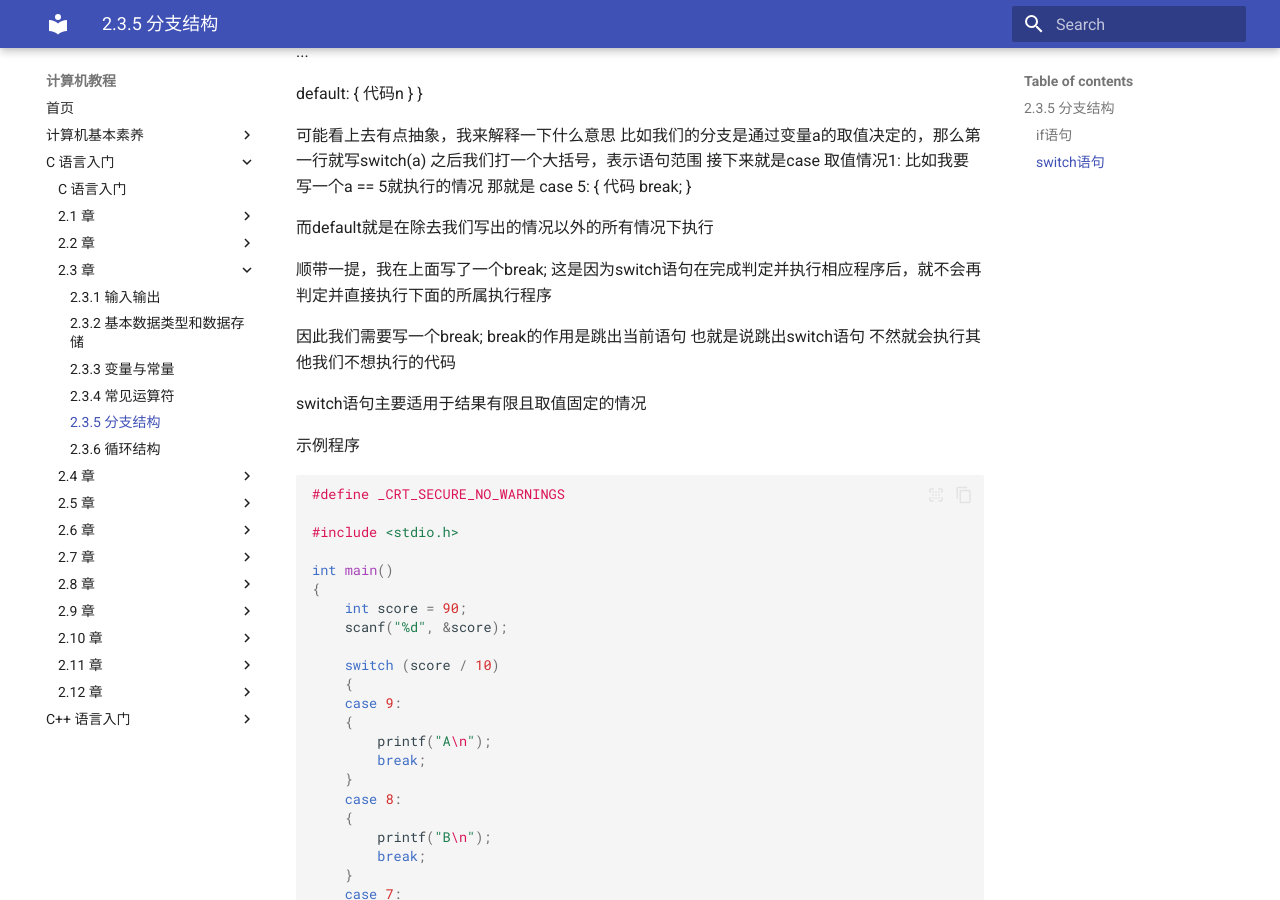
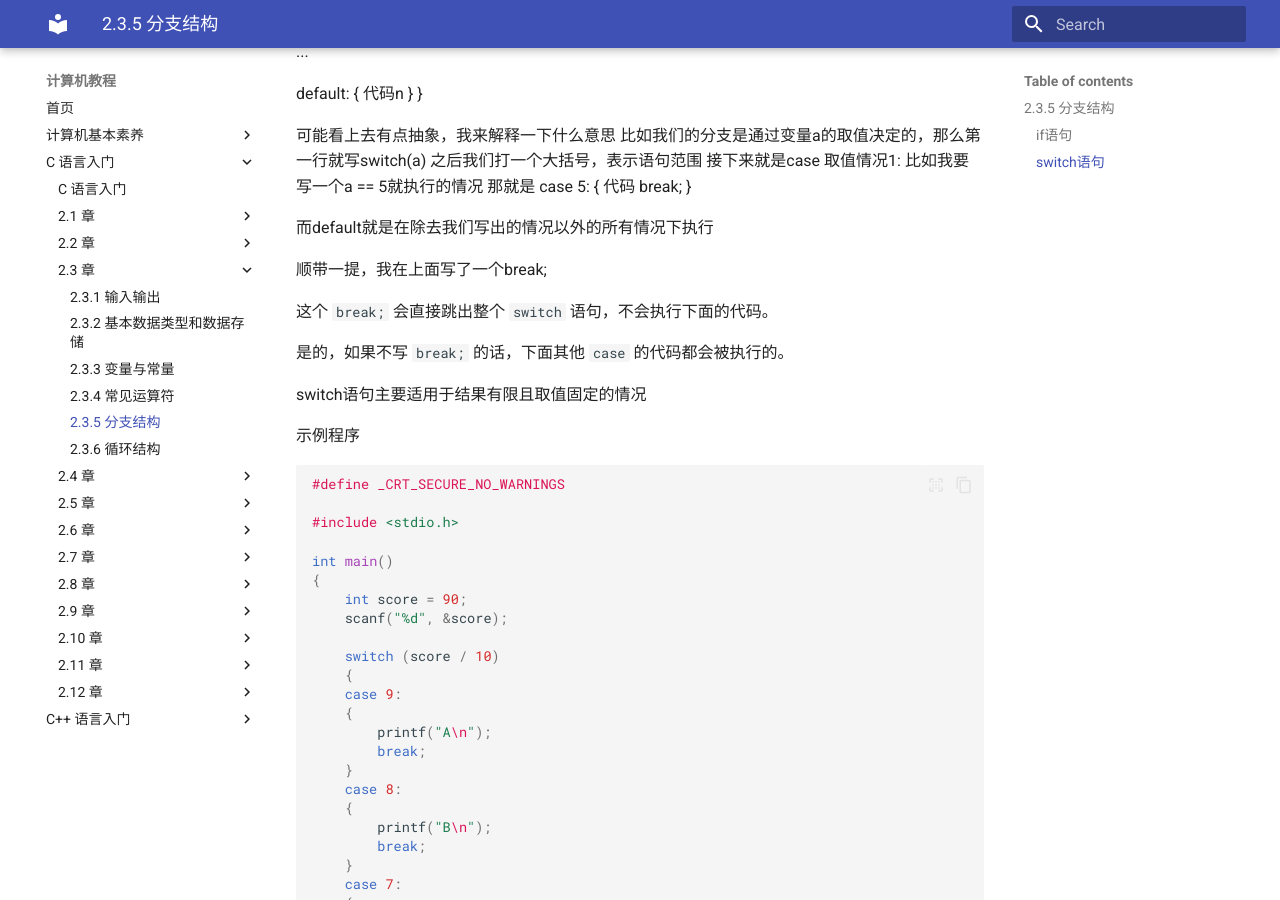
Before and after one commit to Muhamia/computer-tutorials, an MkDocs documentation site: the page built from docs/programming-language-c/2.3/2.3.5.md, in a window 1280 px wide and 900 px high, scrolled down 1348 px. Built offline with MkDocs 1.6.1 and Material for MkDocs 9.7.7, drawn with Linux system fonts in a browser that asks for light colours.

Commit message:
为 2.3 剩余部分纠错

```diff
--- a/docs/programming-language-c/2.3/2.3.5.md
+++ b/docs/programming-language-c/2.3/2.3.5.md
@@ -103,12 +103,10 @@ case 5:
 而default就是在除去我们写出的情况以外的所有情况下执行
 
 顺带一提，我在上面写了一个break;
-这是因为switch语句在完成判定并执行相应程序后，就不会再判定并直接执行下面的所属执行程序
 
-因此我们需要写一个break;
-break的作用是跳出当前语句
-也就是说跳出switch语句
-不然就会执行其他我们不想执行的代码
+这个 `break;` 会直接跳出整个 `switch` 语句，不会执行下面的代码。
+
+是的，如果不写 `break;` 的话，下面其他 `case` 的代码都会被执行的。
 
 switch语句主要适用于结果有限且取值固定的情况
 
```
Also changed, not shown: docs/programming-language-c/2.3/2.3.4.md (+65 -7 lines).
